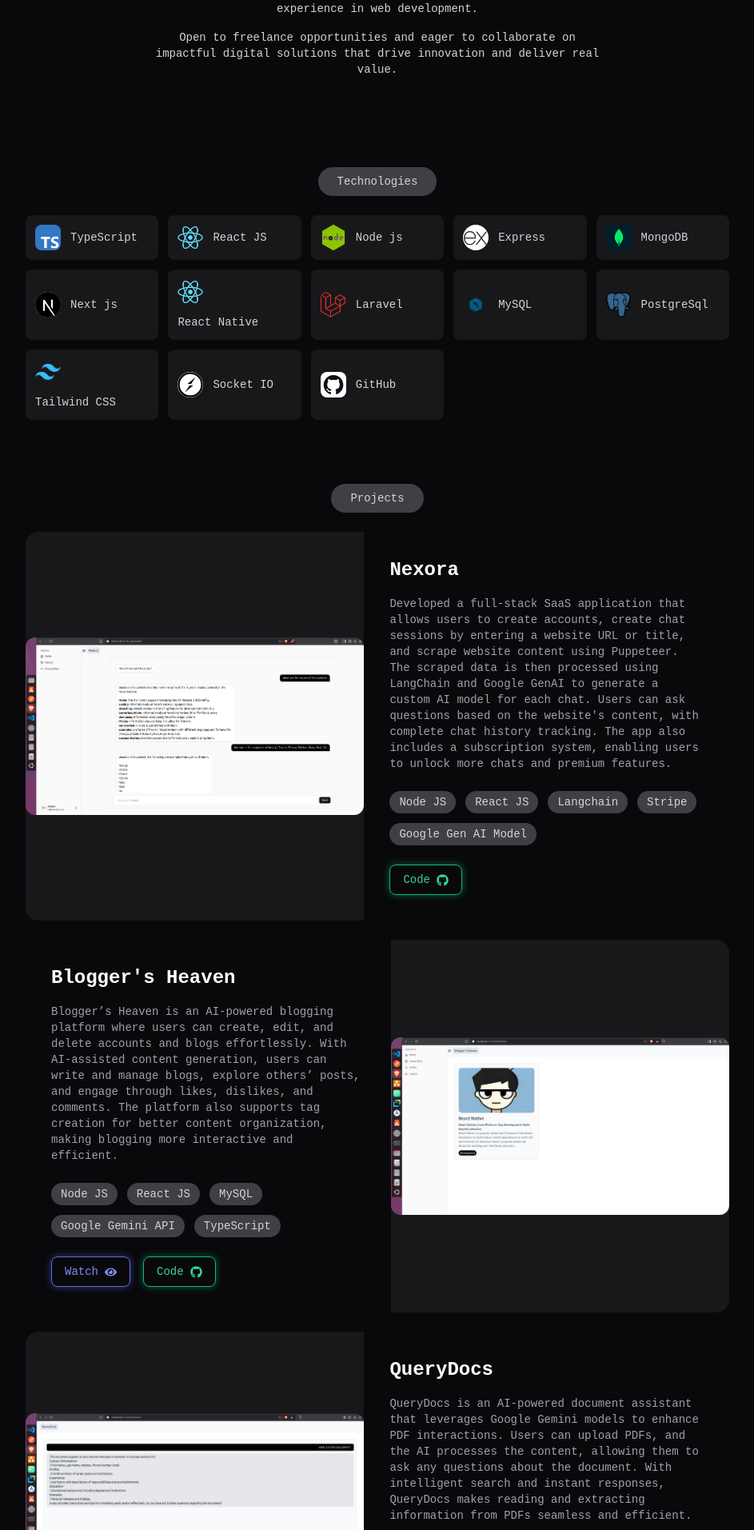
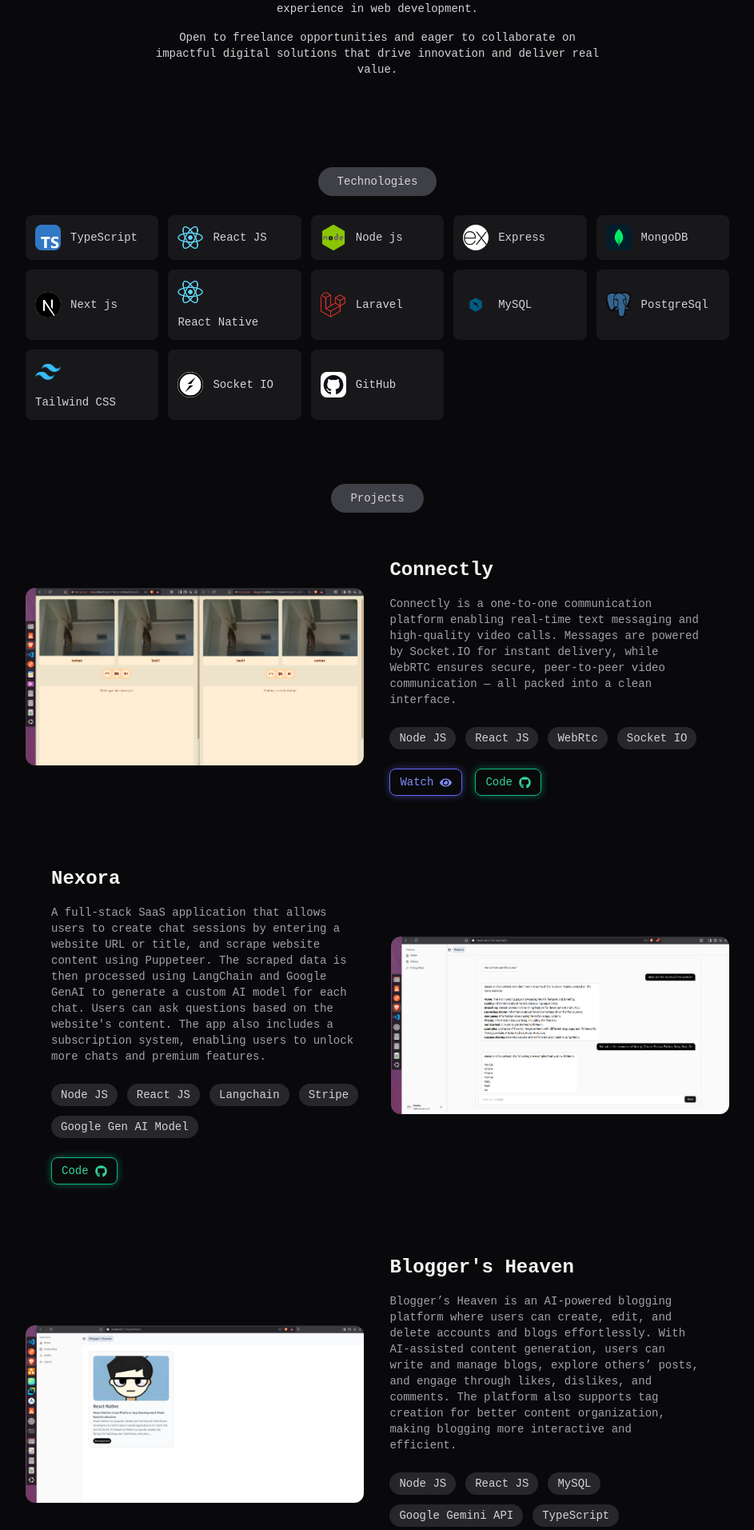
Before and after one commit to MuhammadOsman381/Muhammad-Osman, a React (Vite) app: page / in a window 1280 px wide. Shown: the part 887-2800 px from the top of the page at 80% size, without its empty margins (168-1111 px from the left). Built offline with nearby package versions, Linux system fonts and the light colour scheme; what tailwindcss-motion would draw is missing.

Commit message:
connectly project added

```diff
--- a/src/App.css
+++ b/src/App.css
@@ -48,7 +48,7 @@
 .shooting-star-container {
   position: absolute;
   width: 100%;
-  height: 100%;
+  height: 70%;
   overflow: hidden;
   z-index: 0;
   pointer-events: none;
@@ -56,12 +56,12 @@
 
 @keyframes shooting-star {
   0% {
-    transform: translateX(20vw) translateY(0) rotate(20deg);
+    transform: translateX(0vw) translateY(0) rotate(30deg);
     opacity: 1;
   }
 
   100% {
-    transform: translateX(100vw) translateY(40vh) rotate(20deg);
+    transform: translateX(100vw) translateY(100vh) rotate(30deg);
     opacity: 0;
   }
 }
@@ -71,8 +71,7 @@
   width: 25vw;
   max-width: 150px;
   height: 2px;
-  background: linear-gradient(to left, white, transparent);
-  filter: blur(2px);
+  background: linear-gradient(to left, gray, transparent);
   transform: rotate(50deg);
   animation-name: shooting-star;
   animation-timing-function: linear;
@@ -84,12 +83,12 @@
 @media (max-width: 768px) {
   @keyframes shooting-star {
     0% {
-      transform: translateX(0) translateY(0) rotate(20deg);
+      transform: translateX(0) translateY(0) rotate(15deg);
       opacity: 1;
     }
 
     100% {
-      transform: translateX(100vw) translateY(35vh) rotate(20deg);
+      transform: translateX(100vw) translateY(35vh) rotate(15deg);
       opacity: 0;
     }
   }
@@ -98,6 +97,5 @@
     width: 10vw;
     height: 1.5px;
     max-width: 100px;
-    filter: blur(0.5px);
   }
 }
--- a/src/components/ProjectCard.tsx
+++ b/src/components/ProjectCard.tsx
@@ -19,8 +19,7 @@
     isDarkMode: boolean;
 }
 
-//
-//                 }
+
 
 const ProjectCard = ({ data, index, isDarkMode }: ProjectData) => {
     return (
@@ -29,7 +28,7 @@
             className={`   ${isDarkMode ? "bg-zinc-900  " : "bg-zinc-200 "
                 } rounded-2xl ${index % 2 === 0 ? "lg:flex-row-reverse   " : "lg:flex-row"} flex flex-col  overflow-hidden     `}
         >
-            <div className={`w-full lg:w-full bg-transparent flex justify-center items-center  `}>
+            <div className={`w-full lg:w-full bg-zinc-950  flex justify-center items-center  `}>
                 {!data.showVideo ? (
                     <video
                         src={data.video}
@@ -46,15 +45,12 @@
                 )}
             </div>
 
-
-
-
             <div
                 className={`w-full lg:w-full   flex flex-col justify-center ${isDarkMode ? "bg-zinc-950" : "bg-white"
                     }  px-4 py-4 sm:px-8 sm:py-8`}
             >
                 <h3
-                    className={`text-xl sm:text-2xl font-bold mb-4 ${isDarkMode ? "text-white" : "text-zinc-700"
+                    className={`text-xl sm:text-2xl font-bold mb-4 ${isDarkMode ? "text-zinc-100" : "text-zinc-700"
                         }`}
                 >
                     {data.title}
@@ -70,7 +66,7 @@
                         <span
                             key={tech}
                             className={`${isDarkMode
-                                ? "bg-zinc-700 text-zinc-300"
+                                ? "bg-zinc-800 text-zinc-300"
                                 : "bg-black text-white"
                                 } text-xs sm:text-sm px-3 py-1 rounded-full`}
                         >
@@ -83,7 +79,7 @@
                         <motion.button>
                             <Link
                                 to={`/watch/${index}`}
-                                className="relative group border border-indigo-500 text-indigo-400 hover:text-white px-4 py-2 sm:px-4 sm:py-2 rounded-lg flex flex-row items-center justify-center gap-2 text-xs sm:text-sm font-medium transition-all duration-200 shadow-[0_0_10px_rgba(99,102,241,0.5)] hover:shadow-[0_0_20px_rgba(99,102,241,0.8)]"
+                                className="relative group border border-indigo-500 text-indigo-400 hover:text-white px-3 py-1.5  rounded-lg flex flex-row items-center justify-center gap-2 text-xs sm:text-sm font-medium transition-all duration-200 shadow-[0_0_10px_rgba(99,102,241,0.5)] hover:shadow-[0_0_20px_rgba(99,102,241,0.8)]"
                             >
                                 <span className="z-10">Watch</span>
                                 <FaEye size={15} className="z-10" />
@@ -95,7 +91,7 @@
                         href={data.github_link}
                         target="_blank"
                         rel="noopener noreferrer"
-                        className="relative group border border-emerald-500 text-emerald-400 hover:text-white px-4 py-2 sm:px-4 sm:py-2 rounded-lg flex items-center justify-center gap-2 text-xs sm:text-sm font-medium transition-all duration-200 shadow-[0_0_10px_rgba(16,185,129,0.5)] hover:shadow-[0_0_20px_rgba(16,185,129,0.8)]"
+                        className="relative group border border-emerald-500 text-emerald-400 hover:text-white px-3 py-1.5 rounded-lg flex items-center justify-center gap-2 text-xs sm:text-sm font-medium transition-all duration-200 shadow-[0_0_10px_rgba(16,185,129,0.5)] hover:shadow-[0_0_20px_rgba(16,185,129,0.8)]"
                     >
                         <span className="z-10">Code</span>
                         <FaGithub size={15} className="z-10" />
--- a/src/components/ShootingStars.tsx
+++ b/src/components/ShootingStars.tsx
@@ -9,7 +9,7 @@
     useEffect(() => {
         const timeout = setTimeout(() => {
             setVisible(true);
-        }, delay * 1000);
+        }, delay * 2000);
 
         return () => clearTimeout(timeout);
     }, [delay]);
@@ -30,8 +30,8 @@
 
 const ShootingStars = () => {
     const stars = Array.from({ length: 10 }).map((_, i) => {
-        const top = getRandom(5, 100);
-        const left = getRandom(-20, 0);
+        const top = getRandom(0, 20);
+        const left = getRandom(0, 20);
         const delay = getRandom(0, 10);
         const duration = getRandom(2, 4);
 
--- a/src/pages/About.tsx
+++ b/src/pages/About.tsx
@@ -20,7 +20,7 @@
             className={`${isDarkMode ? "bg-zinc-950 text-white" : "bg-zinc-100 text-black"
                 }  rounded-xl lg:h-auto border-none flex flex-col items-center justify-center py-12 px-6 md:px-12 text-sm`}
         >
-            <button className={`${isDarkMode ? "bg-zinc-700  text-white hover:bg-zinc-700" : "bg-black text-white   "} text-sm mb-6 py-2 px-6 rounded-full `}>
+            <button className={`${isDarkMode ? "bg-zinc-700  text-zinc-300 hover:bg-zinc-700" : "bg-black text-white   "} text-sm mb-6 py-2 px-6 rounded-full `}>
                 About
             </button>
             <div className=" flex flex-col md:flex-row  items-center justify-center max-w-6xl gap-12">
--- a/src/pages/Home.tsx
+++ b/src/pages/Home.tsx
@@ -25,7 +25,7 @@
                 } flex   items-center justify-center h-[80vh] px-5  lg:h-[70vh]`}
         >
 
-            {/* <section className=" h-[70vh] overflow-hidden"> */}
+            {/* <section className=" h-[0vh] border overflow-hidden"> */}
                 <ShootingStars />
             {/* </section> */}
 
--- a/src/pages/Projects.tsx
+++ b/src/pages/Projects.tsx
@@ -13,8 +13,8 @@
 import { MyContext } from '../Context';
 import bloggerHeaven_image from "../assets/projects/images/blogger_heaven.png"
 import bloggerHeaven_video from "../assets/projects/videos/bloggerHeaven.webm"
-import queryDocs_image from "../assets/projects/images/QueryDocs.png"
-import queryDocs_video from "../assets/projects/videos/queryDocs.webm"
+import connectly_image from "../assets/projects/images/connectly.png"
+import connectly_video from "../assets/projects/videos/connectly.webm"
 // import aiTubeSummerizer_image from "../assets/projects/images/aiTubeSummerizer.jpeg"
 import aiTubeSummerizer_video from "../assets/projects/videos/aiTubeSummerizer.webm"
 import chatSphere_image from "../assets/projects/images/chatSphere.png"
@@ -42,8 +42,17 @@
 
     const projectsData: ProjectData[] = [
         {
+            title: "Connectly",
+            description: "Connectly is a one-to-one communication platform enabling real-time text messaging and high-quality video calls. Messages are powered by Socket.IO for instant delivery, while WebRTC ensures secure, peer-to-peer video communication — all packed into a clean interface.",
+            tech_stack: ["Node JS", "React JS", "WebRtc", "Socket IO",],
+            image: connectly_image,
+            video: connectly_video,
+            github_link: "https://github.com/MuhammadOsman381/Nexora",
+            showVideo: true
+        },
+        {
             title: "Nexora",
-            description: "Developed a full-stack SaaS application that allows users to create accounts, create chat sessions by entering a website URL or title, and scrape website content using Puppeteer. The scraped data is then processed using LangChain and Google GenAI to generate a custom AI model for each chat. Users can ask questions based on the website's content, with complete chat history tracking. The app also includes a subscription system, enabling users to unlock more chats and premium features.",
+            description: "A full-stack SaaS application that allows users to create chat sessions by entering a website URL or title, and scrape website content using Puppeteer. The scraped data is then processed using LangChain and Google GenAI to generate a custom AI model for each chat. Users can ask questions based on the website's content. The app also includes a subscription system, enabling users to unlock more chats and premium features.",
             tech_stack: ["Node JS", "React JS", "Langchain", "Stripe", "Google Gen AI Model",],
             image: nexora_image,
             video: aiTubeSummerizer_video,
@@ -57,24 +66,6 @@
             image: bloggerHeaven_image,
             video: bloggerHeaven_video,
             github_link: "https://github.com/MuhammadOsman381/Blog-App",
-            showVideo: true
-        },
-        // {
-        //     title: "AI TubeSummarizer",
-        //     description: "AI TubeSummarizer is an intelligent video summarization tool that simplifies content consumption. Users can input a YouTube URL, and the app retrieves the transcript using the YouTube API. The transcript is then processed by the Google Gemini model, which generates a concise and insightful summary of the video. This makes it easier for users to quickly grasp key points without watching the entire video.",
-        //     tech_stack: ["Flask", "React JS", "Google Gemini API", "Youtube API", "TypeScript"],
-        //     image: aiTubeSummerizer_image,
-        //     video: aiTubeSummerizer_video,
-        //     github_link: "https://github.com/MuhammadOsman381/AI-TubeSummarizer",
-        //     showVideo: true
-        // },
-        {
-            title: "QueryDocs",
-            description: "QueryDocs is an AI-powered document assistant that leverages Google Gemini models to enhance PDF interactions. Users can upload PDFs, and the AI processes the content, allowing them to ask any questions about the document. With intelligent search and instant responses, QueryDocs makes reading and extracting information from PDFs seamless and efficient.",
-            tech_stack: ["Node JS", "React JS", "Google Gemini API", "TypeScript"],
-            image: queryDocs_image,
-            video: queryDocs_video,
-            github_link: "https://github.com/MuhammadOsman381/QueryDocs",
             showVideo: true
         },
         {
@@ -113,24 +104,7 @@
             github_link: "https://github.com/MuhammadOsman381/next-js_streamify",
             showVideo: true
         },
-        // {
-        //     title: "UserHub",
-        //     description: "UserHub is a simple user management app where users can create, view, and manage profiles. Users can upload profile pictures, edit their details, and delete accounts easily.",
-        //     tech_stack: ["React JS", "MongoDB", "Spring Boot", "TypeScript"],
-        //     image: userhub_image,
-        //     video: userhub_video,
-        //     github_link: "https://github.com/MuhammadOsman381/UserHub_SpringBoot",
-        //     showVideo: true
-        // },
-        // {
-        //     title: "Echoo",
-        //     description: "Echoo is a real-time global chat app where users can create an account, log in, and chat with anyone worldwide. It supports secure messaging and profile management.",
-        //     tech_stack: ["Next JS", "MongoDB", "Mongoose ORM", "Socket IO"],
-        //     image: echoo_image,
-        //     video: echoo_video,
-        //     github_link: "https://github.com/MuhammadOsman381/next-js_chat-app",
-        //     showVideo: true
-        // }
+
     ];
 
     return (
--- a/src/pages/Skills.tsx
+++ b/src/pages/Skills.tsx
@@ -55,7 +55,7 @@
                 {skills.map((skill, index) => (
                     <div
                         key={index}
-                        className={`flex flex-row flex-wrap justify-start items-center gap-3  ${isDarkMode ? "bg-zinc-900   " : "  bg-zinc-200 "}   p-3 rounded-lg  transition-transform transform hover:scale-[101%]`}
+                        className={`flex flex-row flex-wrap justify-start items-center gap-3  ${isDarkMode ? "bg-zinc-900   " : "  bg-zinc-200 "}   p-3 rounded-lg  transition-transform transform hover:scale-[103%]`}
                     >
                         {
                             index === 3 || index === 5 || index === 11 ?
--- a/src/pages/WatchProject.tsx
+++ b/src/pages/WatchProject.tsx
@@ -14,8 +14,8 @@
 import { MyContext } from "../Context";
 import bloggerHeaven_image from "../assets/projects/images/blogger_heaven.png"
 import bloggerHeaven_video from "../assets/projects/videos/bloggerHeaven.webm"
-import queryDocs_image from "../assets/projects/images/QueryDocs.png"
-import queryDocs_video from "../assets/projects/videos/queryDocs.webm"
+import connectly_image from "../assets/projects/images/connectly.png"
+import connectly_video from "../assets/projects/videos/connectly.webm"
 // import aiTubeSummerizer_image from "../assets/projects/images/aiTubeSummerizer.jpeg"
 import aiTubeSummerizer_video from "../assets/projects/videos/aiTubeSummerizer.webm"
 import chatSphere_image from "../assets/projects/images/chatSphere.png"
@@ -57,8 +57,17 @@
 
     const projectsData: ProjectData[] = [
         {
+            title: "Connectly",
+            description: "Connectly is a one-to-one communication platform enabling real-time text messaging and high-quality video calls. Messages are powered by Socket.IO for instant delivery, while WebRTC ensures secure, peer-to-peer video communication — all packed into a clean interface.",
+            tech_stack: ["Node JS", "React JS", "WebRtc", "Socket IO",],
+            image: connectly_image,
+            video: connectly_video,
+            github_link: "https://github.com/MuhammadOsman381/Nexora",
+            showVideo: false
+        },
+        {
             title: "Nexora",
-            description: "Developed a full-stack SaaS application that allows users to create accounts, create chat sessions by entering a website URL or title, and scrape website content using Puppeteer. The scraped data is then processed using LangChain and Google GenAI to generate a custom AI model for each chat. Users can ask questions based on the website's content, with complete chat history tracking. The app also includes a subscription system, enabling users to unlock more chats and premium features.",
+            description: "A full-stack SaaS application that allows users to create chat sessions by entering a website URL or title, and scrape website content using Puppeteer. The scraped data is then processed using LangChain and Google GenAI to generate a custom AI model for each chat. Users can ask questions based on the website's content. The app also includes a subscription system, enabling users to unlock more chats and premium features.",
             tech_stack: ["Node JS", "React JS", "Langchain", "Stripe", "Google Gen AI Model",],
             image: nexora_image,
             video: aiTubeSummerizer_video,
@@ -72,24 +81,6 @@
             image: bloggerHeaven_image,
             video: bloggerHeaven_video,
             github_link: "https://github.com/MuhammadOsman381/Blog-App",
-            showVideo: false
-        },
-        // {
-        //     title: "AI TubeSummarizer",
-        //     description: "AI TubeSummarizer is an intelligent video summarization tool that simplifies content consumption. Users can input a YouTube URL, and the app retrieves the transcript using the YouTube API. The transcript is then processed by the Google Gemini model, which generates a concise and insightful summary of the video. This makes it easier for users to quickly grasp key points without watching the entire video.",
-        //     tech_stack: ["Flask", "React JS", "Google Gemini API", "Youtube API", "TypeScript"],
-        //     image: aiTubeSummerizer_image,
-        //     video: aiTubeSummerizer_video,
-        //     github_link: "https://github.com/MuhammadOsman381/AI-TubeSummarizer",
-        //     showVideo: false
-        // },
-        {
-            title: "QueryDocs",
-            description: "QueryDocs is an AI-powered document assistant that leverages Google Gemini models to enhance PDF interactions. Users can upload PDFs, and the AI processes the content, allowing them to ask any questions about the document. With intelligent search and instant responses, QueryDocs makes reading and extracting information from PDFs seamless and efficient.",
-            tech_stack: ["Node JS", "React JS", "Google Gemini API", "TypeScript"],
-            image: queryDocs_image,
-            video: queryDocs_video,
-            github_link: "https://github.com/MuhammadOsman381/QueryDocs",
             showVideo: false
         },
         {
@@ -128,26 +119,8 @@
             github_link: "https://github.com/MuhammadOsman381/next-js_streamify",
             showVideo: false
         },
-        // {
-        //     title: "UserHub",
-        //     description: "UserHub is a simple user management app where users can create, view, and manage profiles. Users can upload profile pictures, edit their details, and delete accounts easily.",
-        //     tech_stack: ["React JS", "MongoDB", "Spring Boot", "TypeScript"],
-        //     image: userhub_image,
-        //     video: userhub_video,
-        //     github_link: "https://github.com/MuhammadOsman381/UserHub_SpringBoot",
-        //     showVideo: false
-        // },
-        // {
-        //     title: "Echoo",
-        //     description: "Echoo is a real-time global chat app where users can create an account, log in, and chat with anyone worldwide. It supports secure messaging and profile management.",
-        //     tech_stack: ["Next JS", "MongoDB", "Mongoose ORM", "Socket IO"],
-        //     image: echoo_image,
-        //     video: echoo_video,
-        //     github_link: "https://github.com/MuhammadOsman381/next-js_chat-app",
-        //     showVideo: false
-        // }
+
     ];
-
     useEffect(() => {
         const matchedItem = projectsData.find((_, index) => index + 1 === Number(video_no));
         if (matchedItem) {
```
Also changed, not shown: src/assets/projects/images/connectly.png (added), 1 other file (tests, documents, lock files or other folders).
